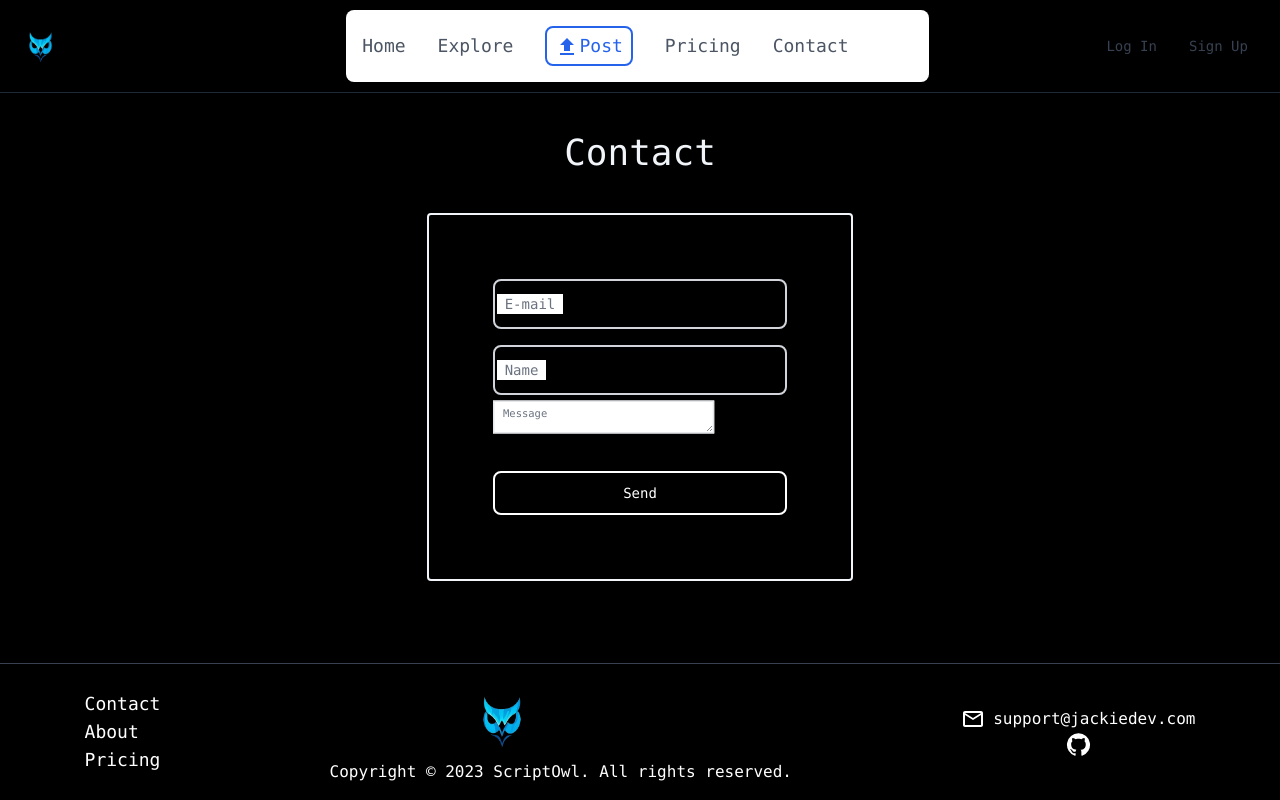
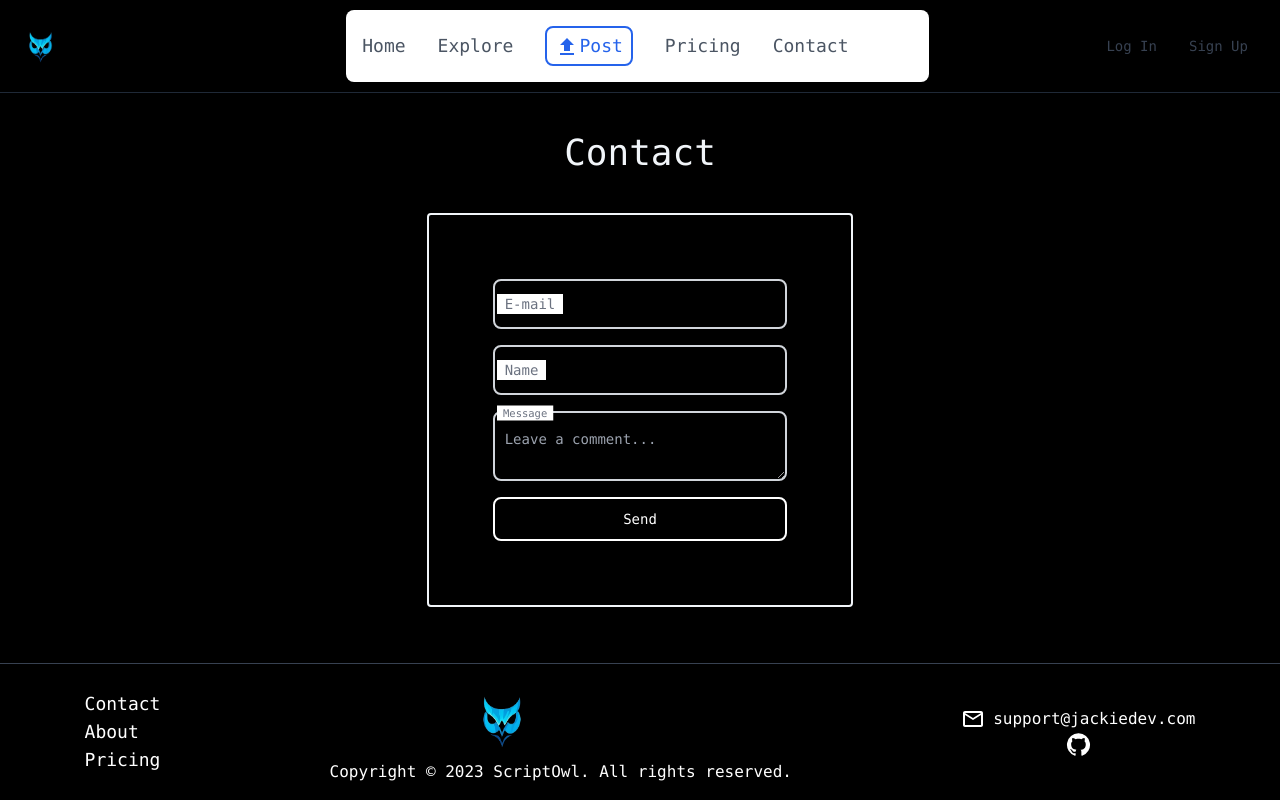
Before and after one commit to jchen396/ScriptOwl, a Next.js app in the folder client/: page /contact in a window 1280 px wide. Built offline with nearby package versions, Linux system fonts and the light colour scheme; no server answers.

Commit message:
Add state logic to form page

```diff
--- a/client/src/pages/contact/index.tsx
+++ b/client/src/pages/contact/index.tsx
@@ -1,14 +1,23 @@
-import React from "react";
+import React, { useState } from "react";
 
 type Props = {};
 
-const index = (props: Props) => {
+const Contact = (props: Props) => {
+	const [email, setEmail] = useState<string>("");
+	const [name, setName] = useState<string>("");
+	const [message, setMessage] = useState<string>("");
+	// Validate the contact form
+	const handleFormSubmit = (e: any) => {
+		e.preventDefault();
+		console.log({ email, name, message });
+	};
 	return (
 		<div className="h-full w-full flex flex-col items-center justify-center space-y-10 font-mono py-10">
 			<h1 className="text-4xl font-medium text-slate-100">Contact</h1>
 			<form
-				action=""
+				action="submit"
 				className="flex flex-col space-y-4 border-2 rounded border-slate-100 bg-transparent text-slate-100 w-100 p-10 w-3/4 lg:w-1/3 md:p-16"
+				onSubmit={(e) => handleFormSubmit(e)}
 			>
 				<div className="relative">
 					<input
@@ -16,10 +25,11 @@ const index = (props: Props) => {
 						id="email"
 						className="block px-2.5 pb-2.5 pt-4 w-full text-sm text-gray-900 bg-transparent rounded-lg border-2 border-gray-300 appearance-none dark:text-white dark:border-gray-600 dark:focus:border-blue-500 focus:outline-none focus:ring-0 focus:border-blue-600 peer"
 						placeholder=" "
+						onChange={(e) => setEmail(e.target.value)}
 						required
 					/>
 					<label
-						htmlFor="floating_outlined"
+						htmlFor="email"
 						className="absolute text-sm text-gray-500 dark:text-gray-400 duration-300 transform -translate-y-4 scale-75 top-2 z-10 origin-[0] bg-white dark:bg-black px-2 peer-focus:px-2 peer-focus:text-blue-600 peer-focus:dark:text-blue-500 peer-placeholder-shown:scale-100 peer-placeholder-shown:-translate-y-1/2 peer-placeholder-shown:top-1/2 peer-focus:top-2 peer-focus:scale-75 peer-focus:-translate-y-4 left-1"
 					>
 						E-mail
@@ -31,30 +41,35 @@ const index = (props: Props) => {
 						id="email"
 						className="block px-2.5 pb-2.5 pt-4 w-full text-sm text-gray-900 bg-transparent rounded-lg border-2 border-gray-300 appearance-none dark:text-white dark:border-gray-600 dark:focus:border-blue-500 focus:outline-none focus:ring-0 focus:border-blue-600 peer"
 						placeholder=" "
+						onChange={(e) => setName(e.target.value)}
 						required
 					/>
 					<label
-						htmlFor="floating_outlined"
+						htmlFor="email"
 						className="absolute text-sm text-gray-500 dark:text-gray-400 duration-300 transform -translate-y-4 scale-75 top-2 z-10 origin-[0] bg-white dark:bg-black px-2 peer-focus:px-2 peer-focus:text-blue-600 peer-focus:dark:text-blue-500 peer-placeholder-shown:scale-100 peer-placeholder-shown:-translate-y-1/2 peer-placeholder-shown:top-1/2 peer-focus:top-2 peer-focus:scale-75 peer-focus:-translate-y-4 left-1"
 					>
 						Name
 					</label>
 				</div>
 				<div className="relative">
-					<textarea
-						id="email"
-						className="w-full block text-sm text-gray-500 dark:text-gray-400 duration-300 transform -translate-y-4 scale-75 top-2 z-10 origin-[0] bg-white dark:bg-black px-2 peer-focus:px-2 peer-focus:text-blue-600 peer-focus:dark:text-blue-500 peer-placeholder-shown:scale-100 peer-placeholder-shown:-translate-y-1/2 peer-placeholder-shown:top-1/2 peer-focus:top-2 peer-focus:scale-75 peer-focus:-translate-y-4 left-1 border-2"
-						placeholder=" "
-						required
-					/>
 					<label
-						htmlFor="floating_outlined"
+						htmlFor="message"
 						className="absolute text-sm text-gray-500 dark:text-gray-400 duration-300 transform -translate-y-4 scale-75 top-2 z-10 origin-[0] bg-white dark:bg-black px-2 peer-focus:px-2 peer-focus:text-blue-600 peer-focus:dark:text-blue-500 peer-placeholder-shown:scale-100 peer-placeholder-shown:-translate-y-1/2 peer-placeholder-shown:top-1/2 peer-focus:top-2 peer-focus:scale-75 peer-focus:-translate-y-4 left-1"
 					>
 						Message
 					</label>
+					<textarea
+						id="message"
+						className="block px-2.5 pb-2.5 pt-4 w-full text-sm text-gray-900 bg-transparent rounded-lg border-2 border-gray-300 appearance-none dark:text-white dark:border-gray-600 dark:focus:border-blue-500 focus:outline-none focus:ring-0 focus:border-blue-600 peer"
+						placeholder="Leave a comment..."
+						onChange={(e) => setMessage(e.target.value)}
+						required
+					></textarea>
 				</div>
-				<button className="text-white bg-black hover:bg-white focus:ring-4 focus:outline-none focus:ring-blue-300 rounded-lg text-sm w-full sm:w-auto px-5 py-2.5 text-center hover:text-black border-2 border-white ">
+				<button
+					onClick={(e) => handleFormSubmit(e)}
+					className="text-white bg-black hover:bg-white focus:ring-4 focus:outline-none focus:ring-blue-300 rounded-lg text-sm w-full sm:w-auto px-5 py-2.5 text-center hover:text-black border-2 border-white "
+				>
 					Send
 				</button>
 			</form>
@@ -62,4 +77,4 @@ const index = (props: Props) => {
 	);
 };
 
-export default index;
+export default Contact;
--- a/client/src/pages/pricing/index.tsx
+++ b/client/src/pages/pricing/index.tsx
@@ -3,7 +3,7 @@ import CheckIcon from "@mui/icons-material/Check";
 
 type Props = {};
 
-const index = (props: Props) => {
+const Pricing = (props: Props) => {
 	return (
 		<div className="h-full w-full flex flex-col items-center justify-center space-y-10 font-mono py-10">
 			<h1 className="text-4xl font-medium text-slate-100">Pricing</h1>
@@ -34,4 +34,4 @@ const index = (props: Props) => {
 	);
 };
 
-export default index;
+export default Pricing;
```
